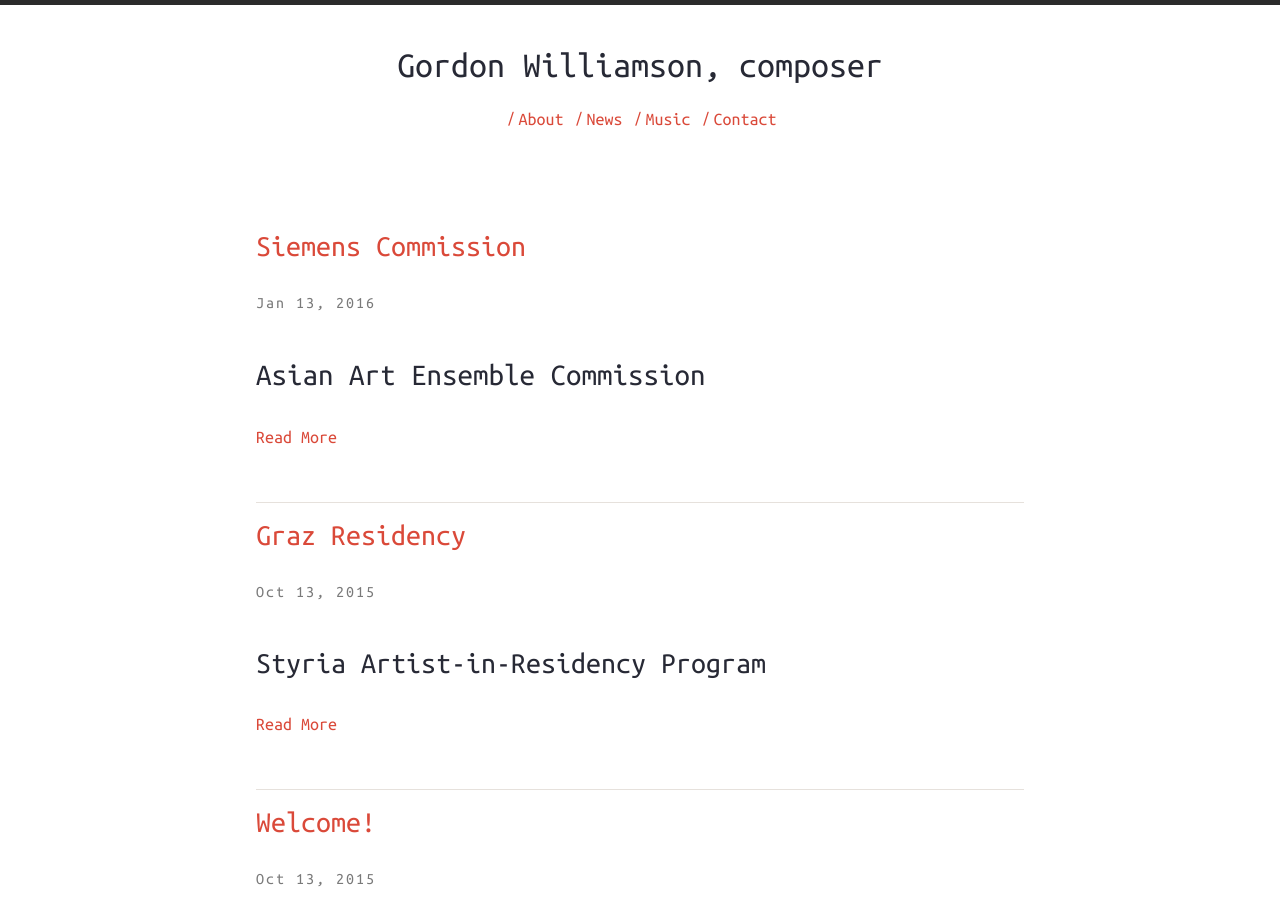
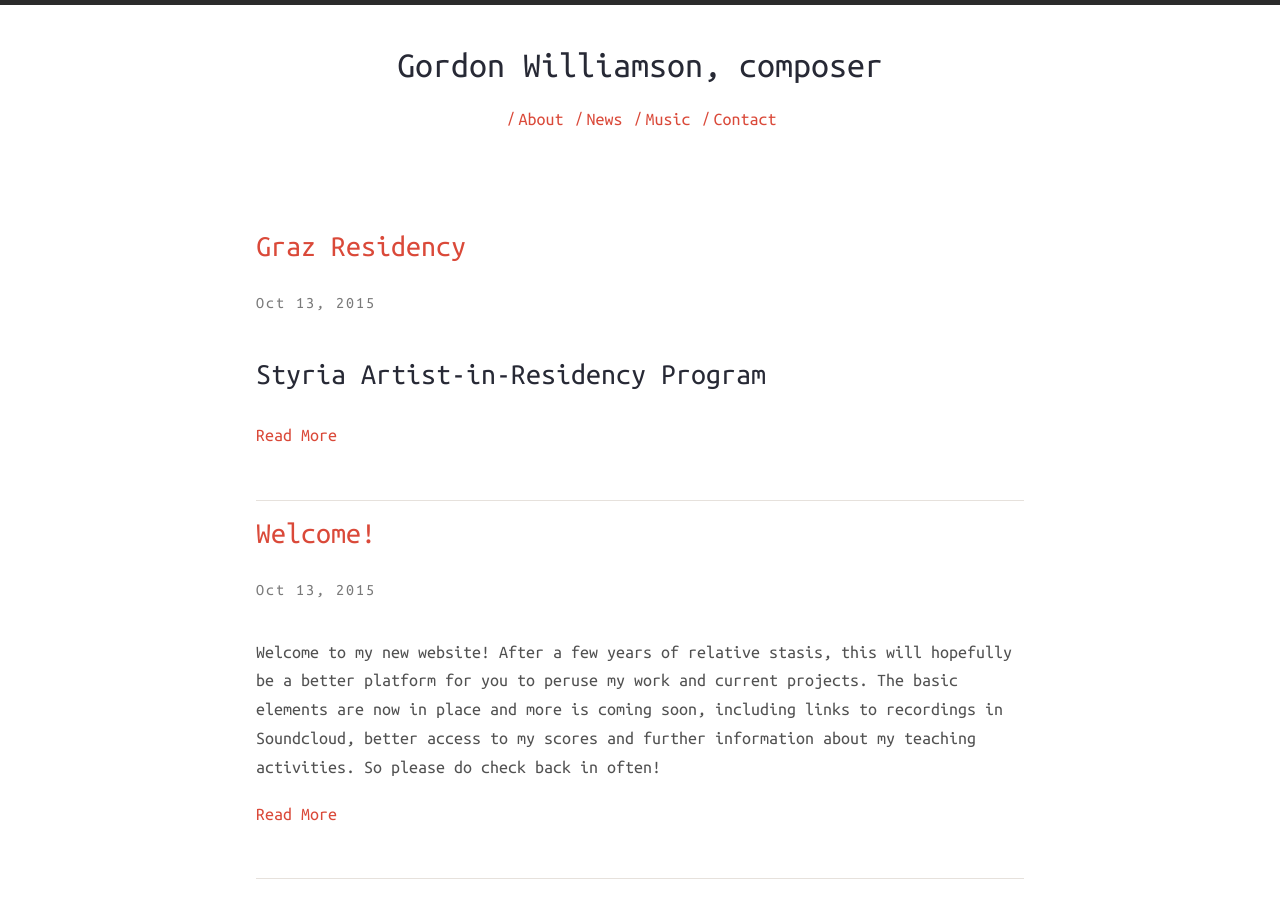
Before and after one commit to gordonwilliamson/gordonwilliamson.github.io, a Jekyll site: the page built from index.html, in a window 1280 px wide and 900 px high. Built offline with Jekyll 4.4.1, drawn with Linux system fonts in a browser that asks for light colours; nearby versions of some CDN libraries; a file with an impossible date is left out.

Commit message:
Updated 2016-01-17-Siemens-Commission.md

```diff
--- a/_posts/2016-01-17-Siemens-Commission.md
+++ b/_posts/2016-01-17-Siemens-Commission.md
@@ -1,11 +1,9 @@
 ---
 published: true
 layout: post
-date: 2016-01-13T12:00:00.000Z
+date: {}
 description: Siemens Commission
 ---
 
 
-## Asian Art Ensemble Commission
-
 The [Asian Art Ensemble](http://www.asianart-ensemble.com/german/Startseite.html) has commissioned me to write a new piece for Koto, Gayageum, Cello and Double Bass, to be premiered on March 29th in the [Konzerthaus](http://en.konzerthaus.de/) in Berlin, Germany.  The commission has been made possible with the generous support of the [Ernst von Siemens Music Foundation](http://www.evs-musikstiftung.ch/en/index.html).
```
